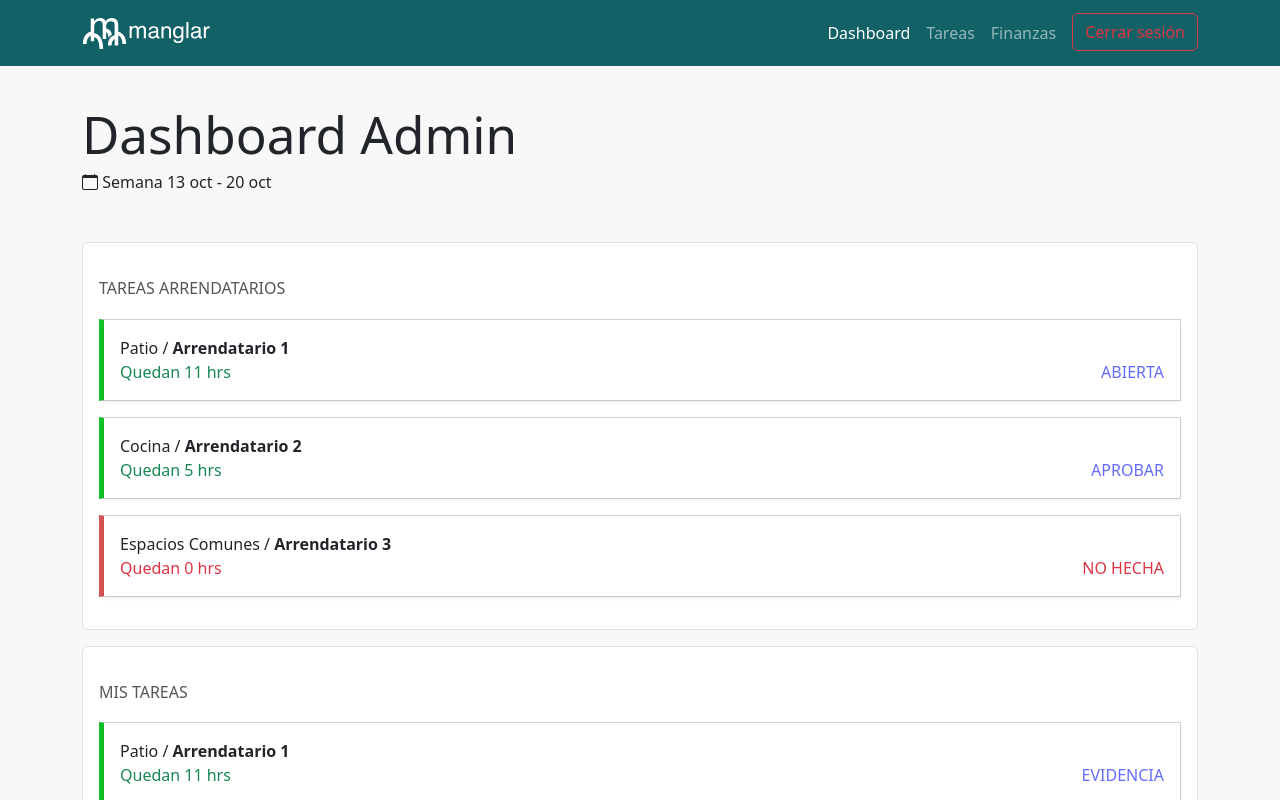
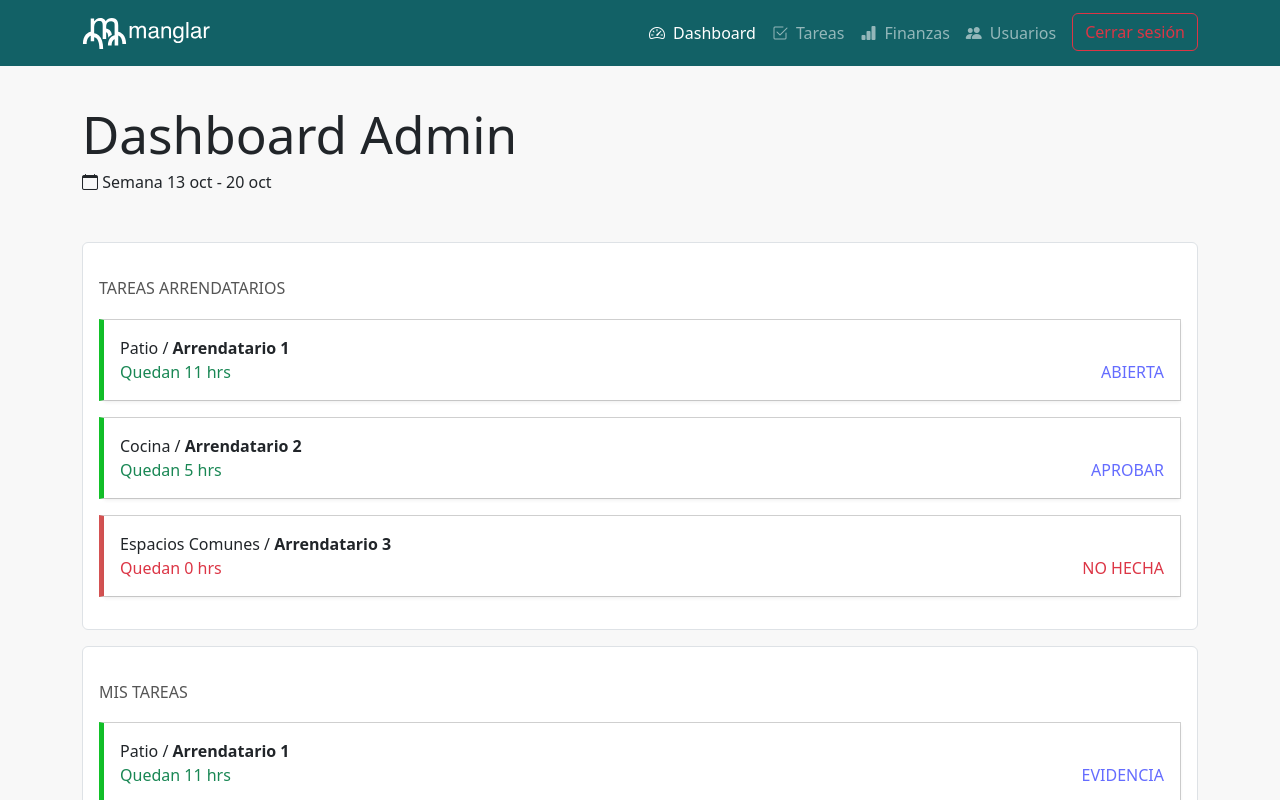
Before and after one commit to jaimelunalarcon/manglar-app, a React (Vite) app: page /admin in a window 1280 px wide. Both pictures are taken after a click on the button "Entrar". Shown: the top 800 px of the page. Built offline with nearby package versions, Linux system fonts and the light colour scheme.

Commit message:
modulo usuarios

```diff
--- a/src/components/Navbar.jsx
+++ b/src/components/Navbar.jsx
@@ -17,9 +17,12 @@ export default function Navbar({ brand="App", links=[], onLogout }) {
           <ul className="navbar-nav ms-auto">
             {links.map(l => (
               <li className="nav-item" key={l.to}>
-                <NavLink className={({isActive}) => "nav-link" + (isActive ? " active" : "")} to={l.to}>
-                  {l.label}
-                </NavLink>
+               <NavLink className={({isActive}) => "nav-link" + (isActive ? " active" : "")} to={l.to}>
+                {l.icon && <i className={`bi ${l.icon} me-2`} aria-hidden="true"></i>}
+                {l.label}
+              </NavLink>
+
+
               </li>
             ))}
             {onLogout && (
--- a/src/layouts/BaseLayout.jsx
+++ b/src/layouts/BaseLayout.jsx
@@ -11,11 +11,18 @@ export default function BaseLayout() {
   const isAdmin = user?.role === 'admin';
   const base = isAdmin ? '/admin' : '/arrendatario';
 
-  const links = [
-    { to: base, label: 'Dashboard' },
-    { to: base + '/tareas', label: 'Tareas' },
-    { to: base + '/finanzas', label: 'Finanzas' },
-  ];
+  const links = isAdmin
+    ? [
+       { to: '/admin',          label: 'Dashboard', icon: 'bi-speedometer2' },
+      { to: '/admin/tareas',   label: 'Tareas',    icon: 'bi-check2-square' },
+      { to: '/admin/finanzas', label: 'Finanzas',  icon: 'bi-bar-chart-fill' }, // 👈
+      { to: '/admin/usuarios', label: 'Usuarios',  icon: 'bi-people-fill' },
+      ]
+    : [
+        { to: '/arrendatario',          label: 'Dashboard' },
+        { to: '/arrendatario/tareas',   label: 'Tareas' },
+        { to: '/arrendatario/finanzas', label: 'Finanzas' },
+      ];
 
   const handleLogout = () => {
     logout();
--- a/src/pages/admin/Dashboard.jsx
+++ b/src/pages/admin/Dashboard.jsx
@@ -7,7 +7,7 @@ function Dashboard()
     return(
        <div className='dashboard-admin'>
       <h1 className='mt-3'>Dashboard Admin</h1>
-      <p className='mb-5'><i class="bi bi-calendar"></i> Semana 13 oct - 20 oct</p>
+      <p className='mb-5'><i class="bi bi-calendar mr-3"></i> Semana 13 oct - 20 oct</p>
       <section className='border p-3 rounded bg-white mb-3'>
         <h2>Tareas Arrendatarios</h2>
          <Card className='mb-3 card-tarea active'>
--- a/src/pages/admin/Finanzas.jsx
+++ b/src/pages/admin/Finanzas.jsx
@@ -2,12 +2,13 @@ import React from 'react';
 import Table from 'react-bootstrap/Table';
 import Row from 'react-bootstrap/Row';
 import Col from 'react-bootstrap/Col';
+import Badge from 'react-bootstrap/Badge';
 import Form from 'react-bootstrap/Form';
 
 function Finanzas() {
   return (
   <div>
-    <h2 className='mb-3'>Finanzas (Admin)</h2>
+    <h2 className='mb-3'><i class="bi me-2 bi-bar-chart-fill"></i>Finanzas (Admin)</h2>
     <Row>
       <Col sm={12} md={12}>
         <div className='border bg-white p-4 rounded mb-4'>
@@ -50,31 +51,31 @@ function Finanzas() {
           <tr className='text-center'>
             <td>Felipe</td>
             <td>10</td>
-            <td>$20.000</td>
+            <td>$20.000 <a href="#" className='ms-2'><Badge pill bg="info">+</Badge></a></td>
             <td className='text-center'>$14.000</td>
           </tr>
           <tr className='text-center'>
              <td>Kototo</td>
             <td>2</td>
-            <td>$20.000</td>
+            <td>$20.000<a href="#" className='ms-2'><Badge pill bg="info">+</Badge></a></td>
             <td className='text-center'>$34.000</td>
           </tr>
           <tr className='text-center'>
              <td>Mati</td>
             <td>0</td>
-            <td>$40.000</td>
+            <td>$40.000<a href="#" className='ms-2'><Badge pill bg="info">+</Badge></a></td>
             <td className='text-center'>$0</td>
           </tr>
           <tr className='text-center'>
              <td>Santi</td>
             <td>0</td>
-            <td>$40.000</td>
+            <td>$10.000<a href="#" className='ms-2'><Badge pill bg="info">+</Badge></a></td>
             <td className='text-center'>$0</td>
           </tr>
           <tr className='text-center'>
              <td>Fran</td>
             <td>0</td>
-            <td>$40.000</td>
+            <td>$20.000<a href="#" className='ms-2'><Badge pill bg="info">+</Badge></a></td>
             <td className='text-center'>$0</td>
           </tr>
 
--- /dev/null
+++ b/src/pages/admin/Usuarios.jsx
@@ -0,0 +1,12 @@
+import React from 'react';
+import Table from 'react-bootstrap/Table';
+
+function Usuarios() {
+  return (
+  <div className='p-4 bg-white border mt-3'>
+    <h2 className=''>Usuarios</h2>
+
+  </div>
+)};
+
+export default Usuarios;
--- a/src/routes/AppRouter.jsx
+++ b/src/routes/AppRouter.jsx
@@ -9,6 +9,7 @@ import NotFound from '../pages/NotFound';
 import AdminDashboard from '../pages/admin/Dashboard';
 import AdminTareas from '../pages/admin/Tareas';
 import AdminFinanzas from '../pages/admin/Finanzas';
+import AdminUsuarios from '../pages/admin/Usuarios';
 
 import ArriDashboard from '../pages/arrendatario/Dashboard';
 import ArriTareas from '../pages/arrendatario/Tareas';
@@ -41,6 +42,7 @@ export default function AppRouter() {
         <Route index element={<AdminDashboard />} />
         <Route path="tareas" element={<AdminTareas />} />
         <Route path="finanzas" element={<AdminFinanzas />} />
+        <Route path="usuarios" element={<AdminUsuarios />} />
       </Route>
 
       {/* Arrendatario */}
```
